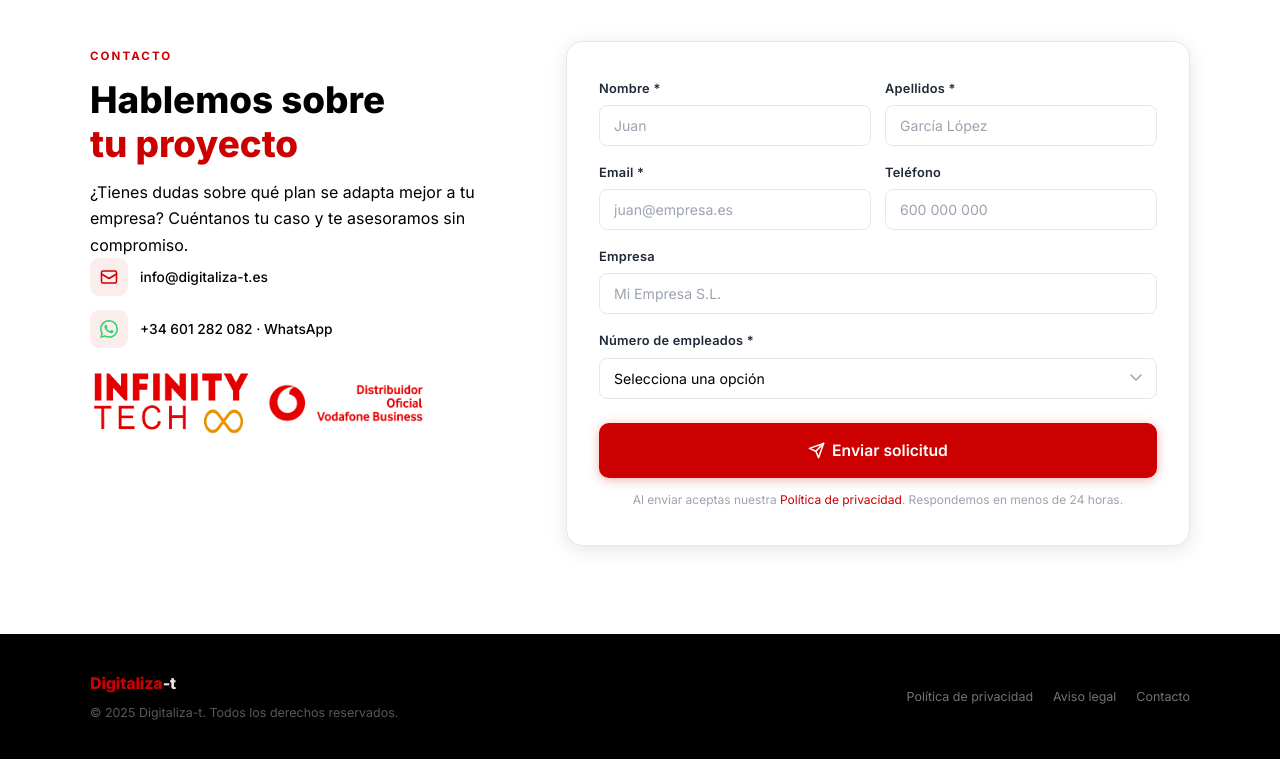
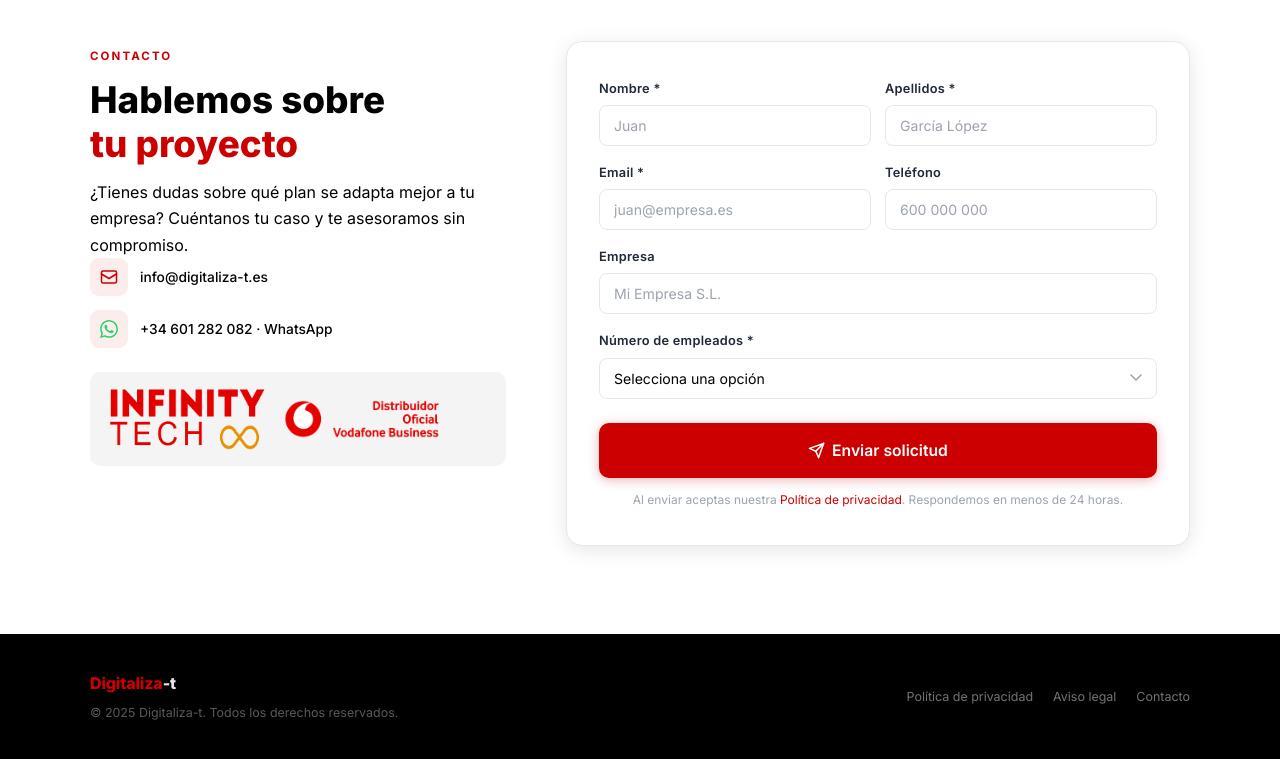
Before and after one commit to ciberlabpruebamaster/digitaliza-t, a plain HTML site: page index.html in a window 1280 px wide. Shown: the part 3160-3919 px from the top of the page. Drawn offline with Linux system fonts and the light colour scheme.

Commit message:
Update index.html

```diff
--- a/index.html
+++ b/index.html
@@ -1266,7 +1266,7 @@
           </div>
           +34 601 282 082 · WhatsApp
         </a>
-         <div style="margin-top:24px; display:flex; gap:16px; align-items:center;">
+         <div style="margin-top:24px; display:flex; gap:16px; align-items:center; background:#f4f4f4; padding:16px; border-radius:10px;">
   <img src="assets/logo-IT.png" alt="Infinity Tech" style="max-width:160px;">
   <img src="assets/DA-vodafone-business.png" alt="Vodafone Business" style="max-width:160px;">
 </div>
```
